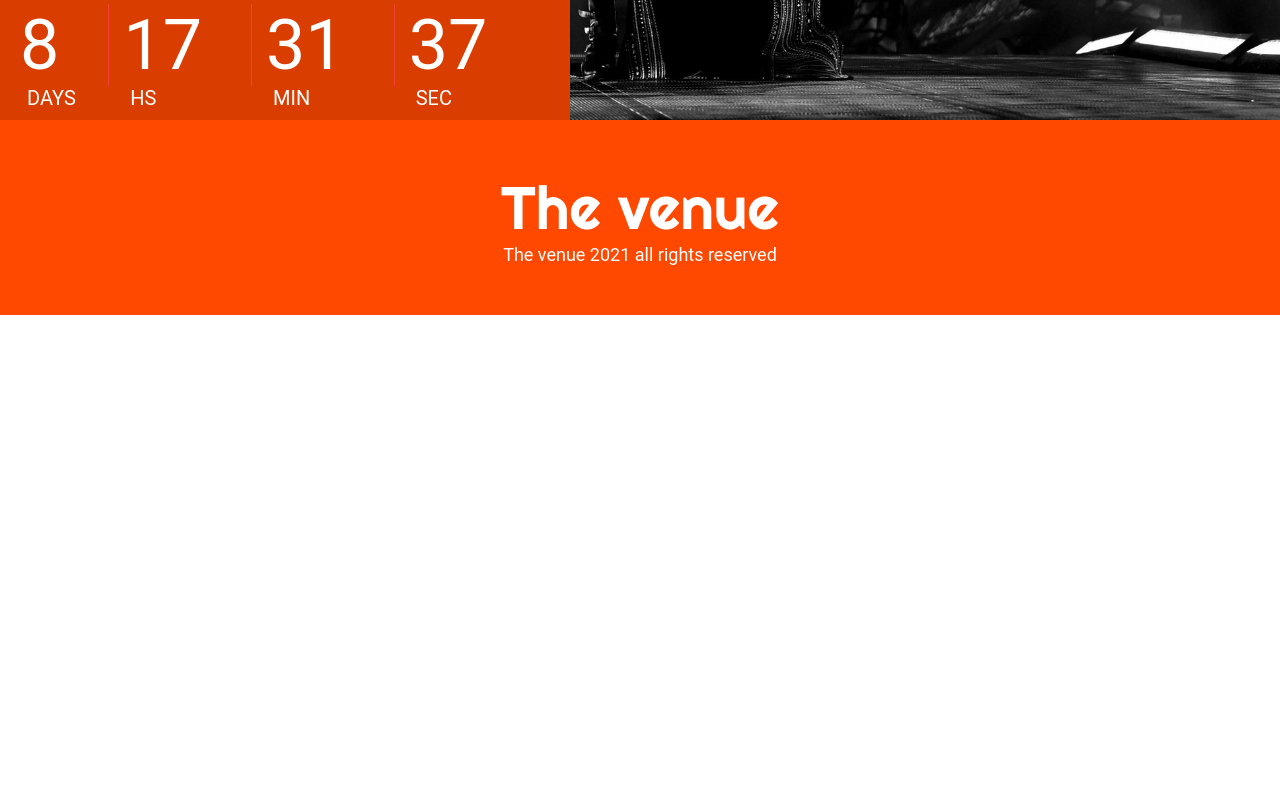
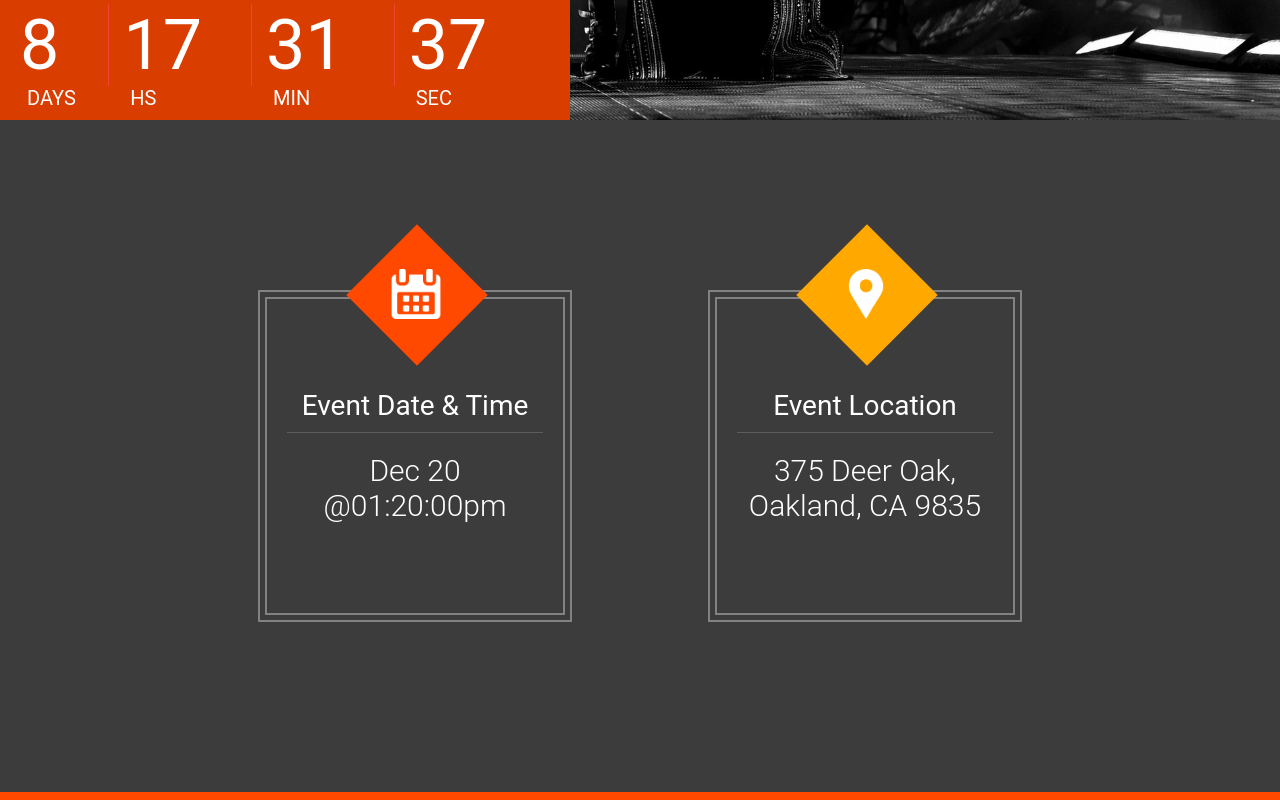
Before and after one commit to ItsRitik/The-Venue-Music-tickets, a React (Create React App) app: page / in a window 1280 px wide. Shown: the part 680-1480 px from the top of the page. Before the commit the page ends 995 px from the top, so only its background shows below. Built offline with nearby package versions, Linux system fonts and the light colour scheme.

Commit message:
implemented Information of venue

```diff
--- a/src/App.js
+++ b/src/App.js
@@ -2,12 +2,14 @@
 import Header from "../src/components/header_footer/Header"
 import Footer from "./components/header_footer/Footer"
 import Featured from "./components/featured/index"
+import VenueInfo from "./components/venueNfo"
 
 const App = () => {
   return (
     <div className="App">
       <Header />
       <Featured />
+      <VenueInfo />
       <Footer />
     </div>
   );
--- /dev/null
+++ b/src/components/venueNfo/index.js
@@ -0,0 +1,65 @@
+import React from 'react';
+import { Zoom } from 'react-awesome-reveal';
+
+import icon_calendar from '../../resources/images/icons/calendar.png'
+import icon_location from '../../resources/images/icons/location.png'
+
+const VenueInfo = () => {
+    return(
+        <div className="bck_black">
+            <div className="center_wrapper">
+                <div className="vn_wrapper">
+
+                    <Zoom className="vn_item" triggerOnce>
+                        <div>
+                            <div className="vn_outer">
+                                <div className="vn_inner">
+                                    <div className="vn_icon_square bck_red"></div>
+                                    <div
+                                        className="vn_icon"
+                                        style={{
+                                            background:`url(${icon_calendar})`
+                                        }}
+                                    ></div>
+                                    <div className="vn_title">
+                                        Event Date & Time
+                                    </div>
+                                    <div className="vn_desc">
+                                        Dec 20 @01:20:00pm
+                                    </div>
+
+                                </div>
+                            </div>
+                        </div>
+                    </Zoom>
+
+                    <Zoom className="vn_item" delay={500}>
+                        <div>
+                            <div className="vn_outer">
+                                <div className="vn_inner">
+                                    <div className="vn_icon_square bck_yellow"></div>
+                                    <div
+                                        className="vn_icon"
+                                        style={{
+                                            background:`url(${icon_location})`
+                                        }}
+                                    ></div>
+                                    <div className="vn_title">
+                                        Event Location
+                                    </div>
+                                    <div className="vn_desc">
+                                        375 Deer Oak, Oakland, CA 9835
+                                    </div>
+
+                                </div>
+                            </div>
+                        </div>
+                    </Zoom>
+
+                </div>
+            </div>
+        </div>
+    )
+}
+
+export default VenueInfo;
```
